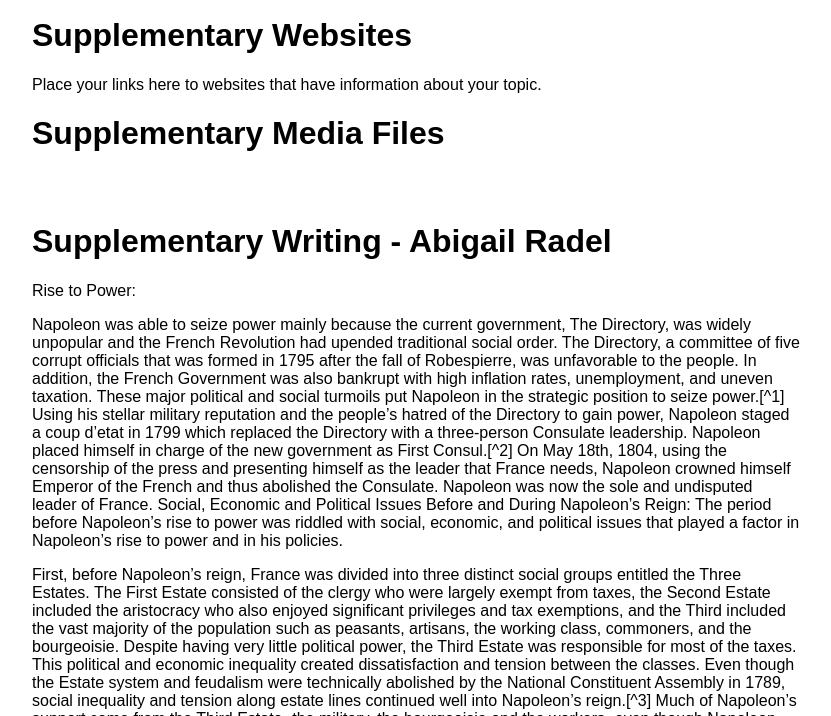
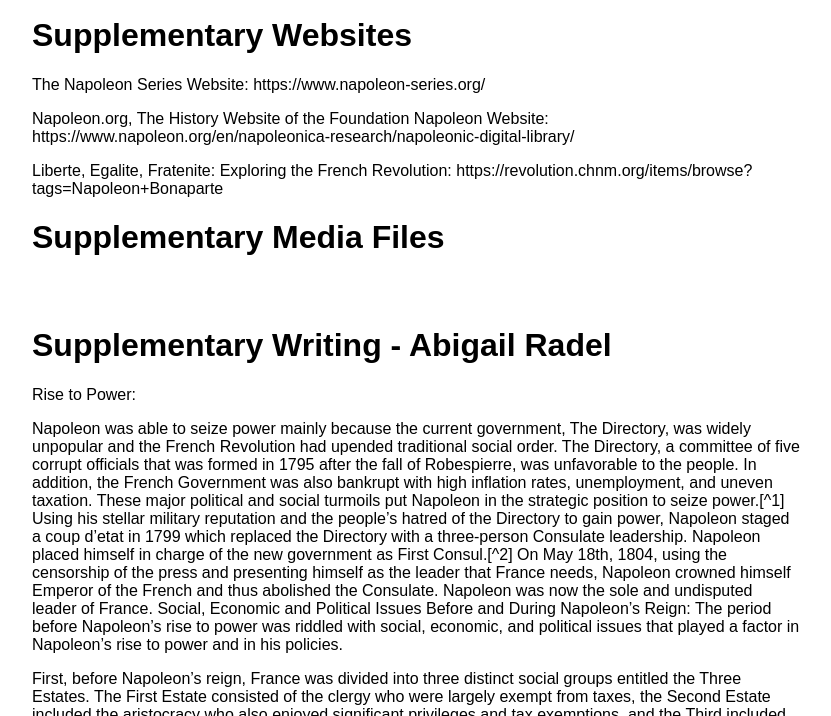
Before and after one commit to carmonamatt/Carmona-Matthew-EUH3205, a Jekyll site: the page built from 004_supplements.md, in a window 1280 px wide and 900 px high, scrolled down 922 px, cut to the strip 184-900 px from the top of the window. Shown: the whole strip, without its empty margins (224-1055 px from the left). Built offline with Jekyll 4.4.1, drawn with Linux system fonts in a browser that asks for light colours.

Commit message:
Update 004_supplements.md

```diff
--- a/004_supplements.md
+++ b/004_supplements.md
@@ -14,7 +14,15 @@ Do you have supplementary materials (such as media files) or links for further i
 
 # Supplementary Websites
 
-Place your links here to websites that have information about your topic.
+
+The Napoleon Series Website:
+https://www.napoleon-series.org/
+
+Napoleon.org, The History Website of the Foundation Napoleon Website:
+https://www.napoleon.org/en/napoleonica-research/napoleonic-digital-library/
+
+Liberte, Egalite, Fratenite: Exploring the French Revolution:
+https://revolution.chnm.org/items/browse?tags=Napoleon+Bonaparte
 
 # Supplementary Media Files
 {% assign media = site.media_metadata | where_exp: "item", "item.name == 'Rise of Napoloen'" %} {% include media.html pages=media %}
```
